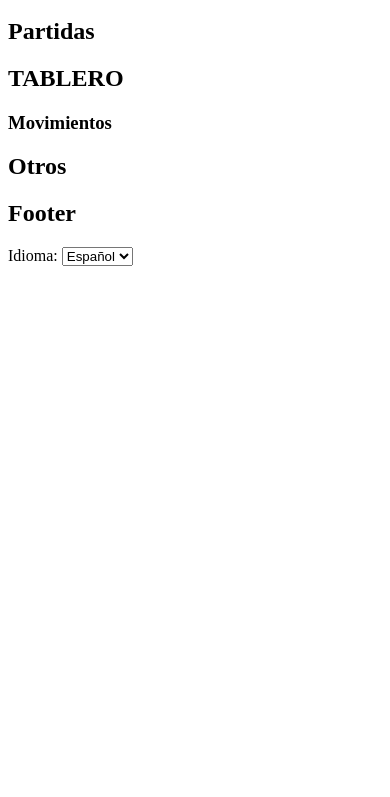
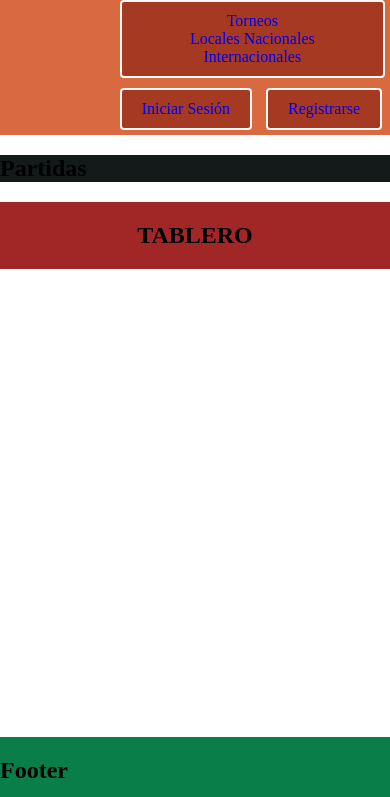
Before and after one commit to TeemoPseudoDev/cac.2.0, a plain HTML site: page index.html in a window 390 px wide. Shown: the part 267-1064 px from the top of the page. Before the commit the page ends 844 px from the top, so only its background shows below. Drawn offline with Linux system fonts and the light colour scheme.

Commit message:
Revert "up"
This reverts commit 011268af6fb0f8a6cfdb8fd4226bec4ff2fc72c9.

```diff
--- a/noticias/noticias.css
+++ b/noticias/noticias.css
@@ -1,9 +1,5 @@
 body{
-                display: flex;
-            flex-direction: column;
-            min-height: 100vh;
-            margin: 0;
-
+    margin: 0px;
     background: rgb(255, 255, 255);
 }
 
@@ -16,7 +12,6 @@ body{
     "nav"
     "noticias"
     "footer";
-
 
     #colum {
         display: none;
@@ -136,7 +131,7 @@ a {
     background-color: #d96941;
 }
 
-@media screen and (max-width: 915px){
+@media screen and (max-width: 992px){
 
 
     #noticias{
--- /dev/null
+++ b/style.CSS
@@ -0,0 +1,158 @@
+body{
+    margin: 0px;
+}
+
+* {
+    box-sizing: border-box;
+}
+
+#contenedor{
+    display: grid;
+    min-height: 100vh;
+    grid-template-columns: .25fr 1fr .25fr;
+    grid-template-rows: 5% 1fr 5%;
+    grid-template-areas:
+    "nav nav nav"
+    "colum tablero otros"
+    "footer footer footer";
+}
+
+#tablero{
+    grid-area: tablero;
+    background-color: rgb(161, 39, 39);
+    text-align: center;
+    display: grid;
+    grid-template-columns: .95fr .15fr;
+    grid-template-rows: .05fr .95fr;
+    grid-template-areas:
+    "titulo titulo"
+    "ajedrez movimientos";
+}
+
+#ajedrez{
+    background-color: #fff;
+    display: grid;
+    grid-area: ajedrez;
+    grid-template-columns: repeat(8 , 1fr);
+    grid-template-rows: repeat(8 , 1fr);
+}
+
+#movimientos{
+    grid-area: movimientos;
+    text-align: center;
+    background-color: bisque;
+}
+
+#titulo{
+    grid-area: titulo;
+}
+
+#nav{
+    grid-area: nav;
+    background-color: #d96941;
+    color: #f2e2ce;
+    display: flex;
+    align-items: center;
+}
+
+#navButon {
+    display: flex;
+    align-items: center;     /* Centra verticalmente */
+    margin: auto;            /* Centra el div dentro de su contenedor */
+}
+
+a {
+    text-decoration: none;
+}
+
+.button {
+    display: inline-block;
+    padding: 10px 20px;
+    font-size: 16px;
+    color: #fff;
+    background-color: #a63921;
+    border: none;
+    border-radius: 4px;
+    cursor: pointer;
+    text-align: center;
+    text-decoration: none;
+    margin: 5px;
+    border: 2px solid #fff9f6;
+}
+
+.button:hover {
+    background-color: #0056b3;
+}
+
+.button:active {
+    background-color: #00408a;
+}
+
+#colum{
+    grid-area: colum;
+    background-color: rgb(20, 26, 26);
+}
+
+#otros{
+    grid-area: otros;
+    background-color: rgb(75, 11, 131);
+}
+
+#footer{
+    grid-area: footer;
+    background-color: rgb(10, 126, 72);
+}
+
+@media screen and (max-width: 992px){
+
+    #tablero{
+        grid-area: tablero;
+        background-color: rgb(161, 39, 39);
+        text-align: center;
+        display: grid;
+        grid-template-columns: 1fr;
+        grid-template-rows: .05fr 1fr;
+        grid-template-areas:
+        "titulo"
+        "ajedrez";
+
+        #otros, #movimientos {
+            display: none;
+        }
+
+    }
+
+    #contenedor{
+        display: grid;
+        min-height: 100vh;
+        grid-template-columns: .25fr 1fr .25fr;
+        grid-template-rows: 5% 1fr 5%;
+        grid-template-areas:
+        "nav nav nav"
+        "colum tablero tablero"
+        "footer footer footer";
+    }
+
+    #otros {
+        display: none;
+    }
+}
+
+@media screen and (max-width: 480px){
+
+    #contenedor{
+        display: grid;
+        min-height: 100vh;
+        grid-template-columns: 1fr;
+        grid-template-rows: .05fr .05fr 1fr .05fr;
+        grid-template-areas:
+        "nav"
+        "colum"
+        "tablero"
+        "footer";
+    }
+
+    #otros{
+        display: none;
+    }
+}
```
